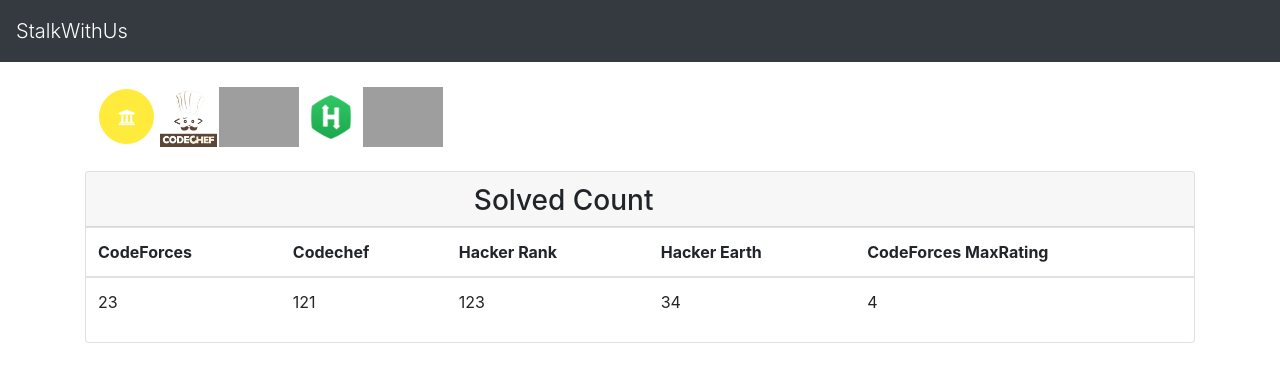
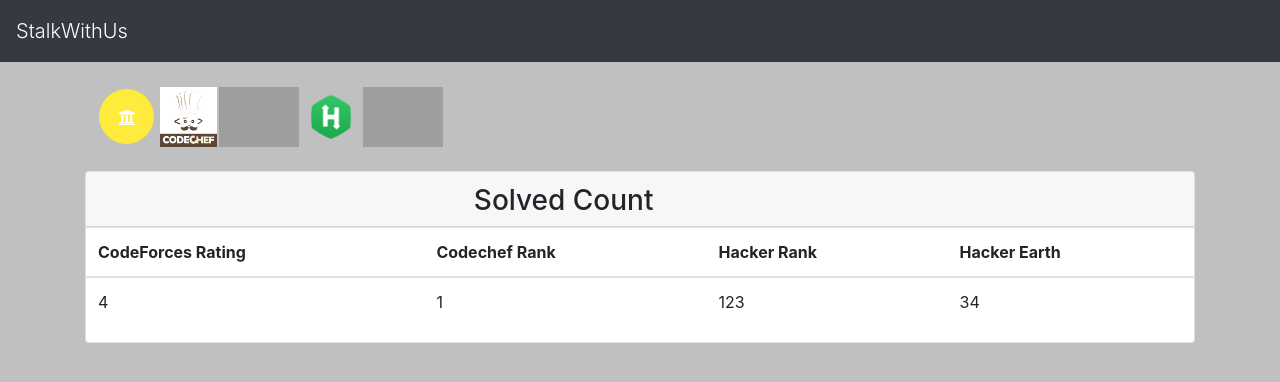
Before and after one commit to saloni19tyagi/StalkWithUs, a Django app: template dashboard/templates/index.html in a window 1280 px wide. Shown: the top 382 px of the page. Run offline with Django 3.2, Linux system fonts and the light colour scheme; the template is opened without the code that fills it: most values are stand-ins (such as "Sample title", 1, 10 or a date in 2020); lists and menus that the app fills with data are empty; some libraries are stand-ins or nearby versions; grey boxes are pictures that could not be loaded.

Commit message:
codechef api added

```diff
--- a/StalkWithUs/templates/base.html
+++ b/StalkWithUs/templates/base.html
@@ -12,7 +12,7 @@
     <script src="/static/bootstrap/js/bootstrap.min.js"></script>
     <script src="/static/fontawesome/fontawesome-free-5.13.0-web/js/all.js"></script>
 </head>
-<body >
+<body class="body">
     <nav class="navbar navbar-dark bg-dark">
         {% if 'email' in request.session %}
             <span style="font-size:30px;cursor:pointer; color: white;" onclick="openNav()">&#9776;</span>
--- a/dashboard/templates/index.html
+++ b/dashboard/templates/index.html
@@ -55,20 +55,18 @@
       <table class="table">
         <thead>
           <tr>
-            <th scope="col">CodeForces</th>
-            <th scope="col">Codechef</th>
+            <th scope="col">CodeForces Rating</th>
+            <th scope="col">Codechef Rank</th>
             <th scope="col">Hacker Rank</th>
             <th scope="col">Hacker Earth</th>
-              <th scope = "col">CodeForces MaxRating</th>
           </tr>
         </thead>
         <tbody>
           <tr>
-            <td>23</td>
-            <td>121</td>
+            <td>{{ codeforcesRating }}</td>
+            <td>{{codechefRank}}</td>
             <td>123</td>
             <td>34</td>
-              <td>{{ rating }} </td>
           </tr>
         </tbody>
     </div>
--- a/login/templates/registration/register.html
+++ b/login/templates/registration/register.html
@@ -55,11 +55,7 @@
     	<div class="input-group-prepend">
 		    <span class="input-group-text"> <i class="fa fa-envelope"></i> </span>
 		 </div>
-<<<<<<< HEAD
         <input name="codechef" class="form-control" placeholder="CodeChef Handle" type="text">
-=======
-        <input name="Codechef Handle" class="form-control" placeholder="CodeChef Link" type="text">
->>>>>>> 68c4f7929bf68f6a9ea4609a966ebfa97467479c
     </div>
     <div class="form-group input-group">
     	<div class="input-group-prepend">
--- a/static/css/dashboard.css
+++ b/static/css/dashboard.css
@@ -1,4 +1,6 @@
-
+.body{
+  background-color :#C0C0C0;
+}
 .btn.btn-circle {
   width: 55px;
   height: 55px;
@@ -19,14 +21,14 @@
     height: 60px;
 }
 
-body{
-  background-color :#C0C0C0;
-}
 
 .nav.navbar-nav{
   flex-direction: row;
 }
 
+.navbar-nav{
+  flex-direction: row;
+}
 .sidenav {
   height: 100%;
   width: 0;
```
Also changed, not shown: dashboard/views.py (+5 -3 lines).
